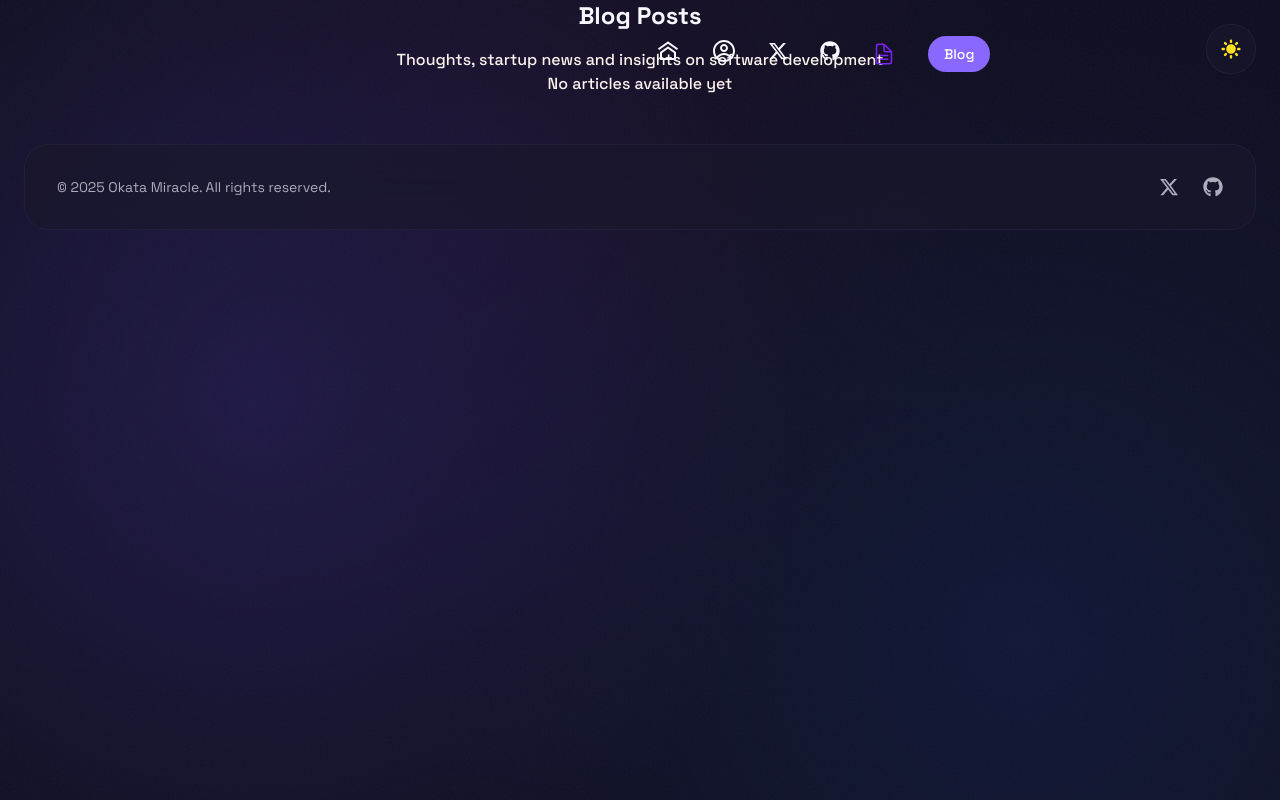
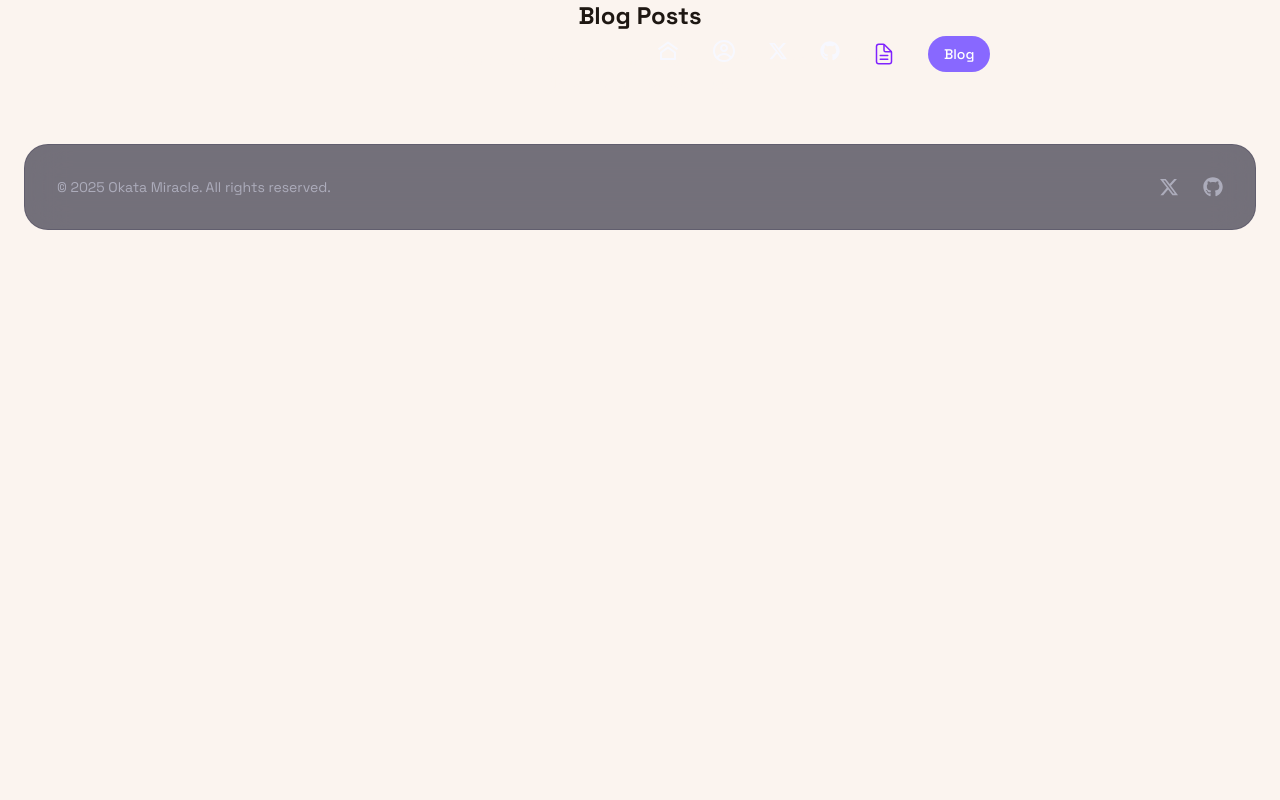
Before and after one commit to OkataMiracleDev/my_portfolio, a Next.js app: page /build/blog in a window 1280 px wide. Built offline with nearby package versions, Linux system fonts and the light colour scheme.

Commit message:
refactor: drop theme toggle, establish /build base shell

```diff
--- a/components/ThemeToggle.tsx
+++ /dev/null
@@ -1,36 +0,0 @@
-"use client";
-import { useEffect, useState } from "react";
-import { HiSun, HiMoon } from "react-icons/hi";
-
-export default function ThemeToggle() {
-  const [theme, setTheme] = useState<"dark" | "light">("dark");
-
-  useEffect(() => {
-    const savedTheme = localStorage.getItem("theme") as "dark" | "light" | null;
-    if (savedTheme) {
-      setTheme(savedTheme);
-      document.body.classList.toggle("light-mode", savedTheme === "light");
-    }
-  }, []);
-
-  const toggleTheme = () => {
-    const newTheme = theme === "dark" ? "light" : "dark";
-    setTheme(newTheme);
-    localStorage.setItem("theme", newTheme);
-    document.body.classList.toggle("light-mode", newTheme === "light");
-  };
-
-  return (
-    <button
-      onClick={toggleTheme}
-      className="fixed top-6 right-6 z-[10001] p-3 rounded-full card hover:scale-110 transition-transform"
-      aria-label="Toggle theme"
-    >
-      {theme === "dark" ? (
-        <HiSun className="text-2xl text-yellow-300" />
-      ) : (
-        <HiMoon className="text-2xl text-indigo-600" />
-      )}
-    </button>
-  );
-}
```
Also changed, not shown: app/build/layout.tsx.
